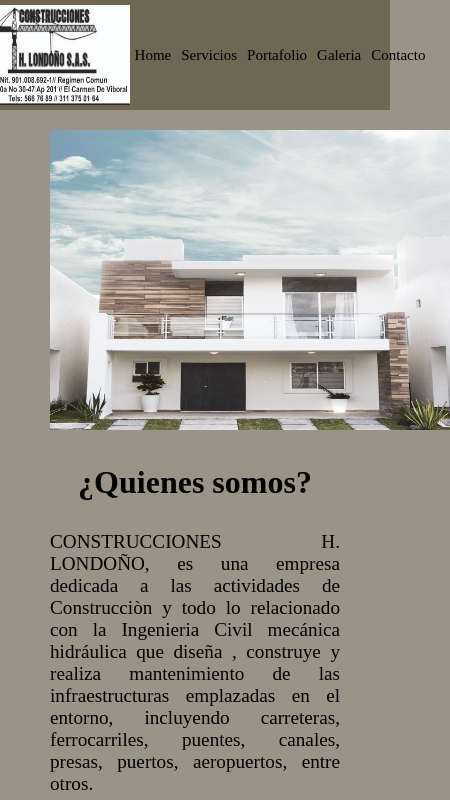
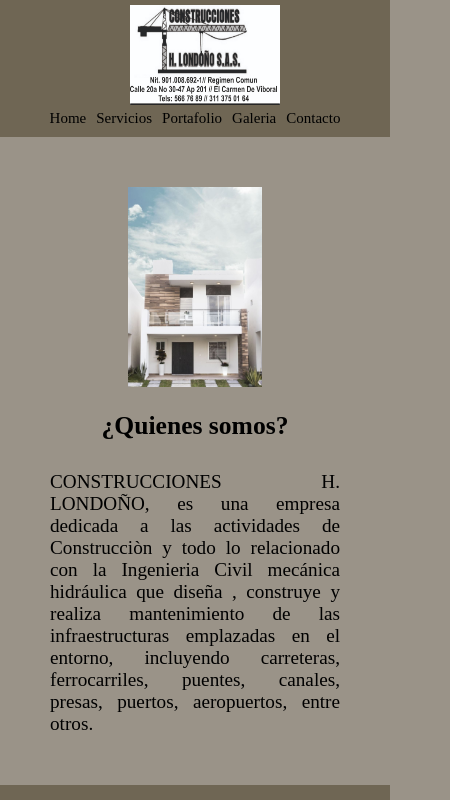
Before and after one commit to Joselito17821/PF-Londono, a website: page index.html in a window 390 px wide. Shown: the top 800 px of the page, 450 px wide, since content can reach past the window. Drawn offline with Linux system fonts and the light colour scheme.

Commit message:
responsive

```diff
--- a/index.html
+++ b/index.html
@@ -30,13 +30,14 @@
         </div>
 
     </header>
-    <div class="contenido">
-        <img src="./images/casa b.jpg" alt="casa" />
+    <main class="main-index">
+    <div class="img">
+        <img src="./images/casa b.jpg" alt="casa" >
     </div>
     <div class="contenido">
         <h1>¿Quienes somos?</h1>
     </div>
-    <main>
+
         <div class="contenido2">
             <p class="contenido3">
                 CONSTRUCCIONES H. LONDOÑO, es una empresa dedicada a las actividades de Construcciòn y
```
Also changed, not shown: package.json (added, +22 -0 lines), pages/portafolio.html (+1 -1 lines), css/estilo.css, css/estilo.scss (added).
